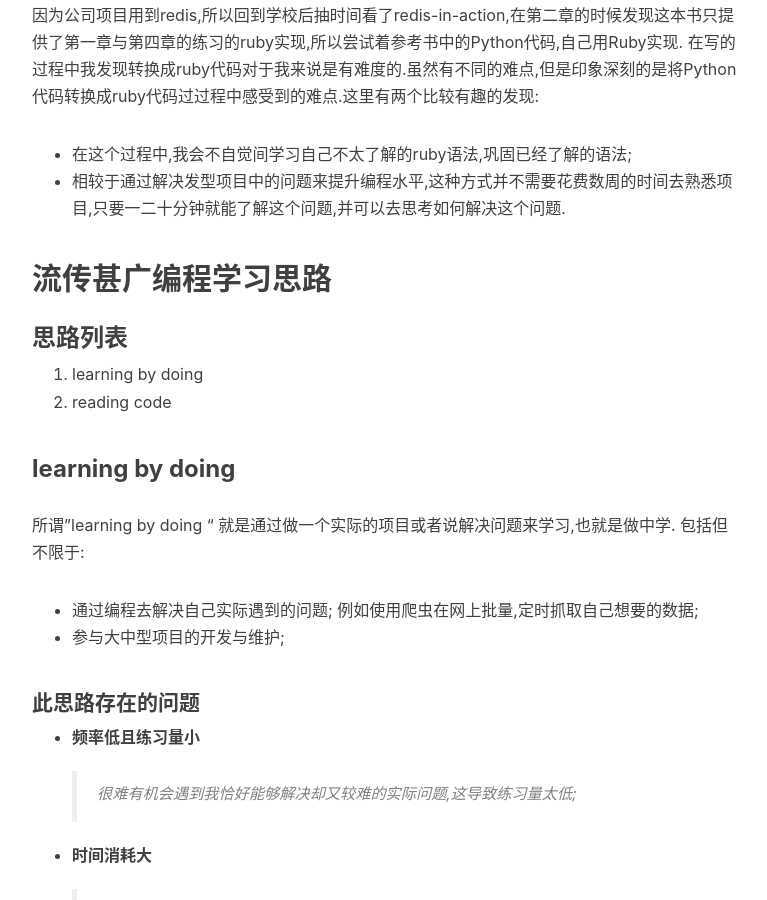
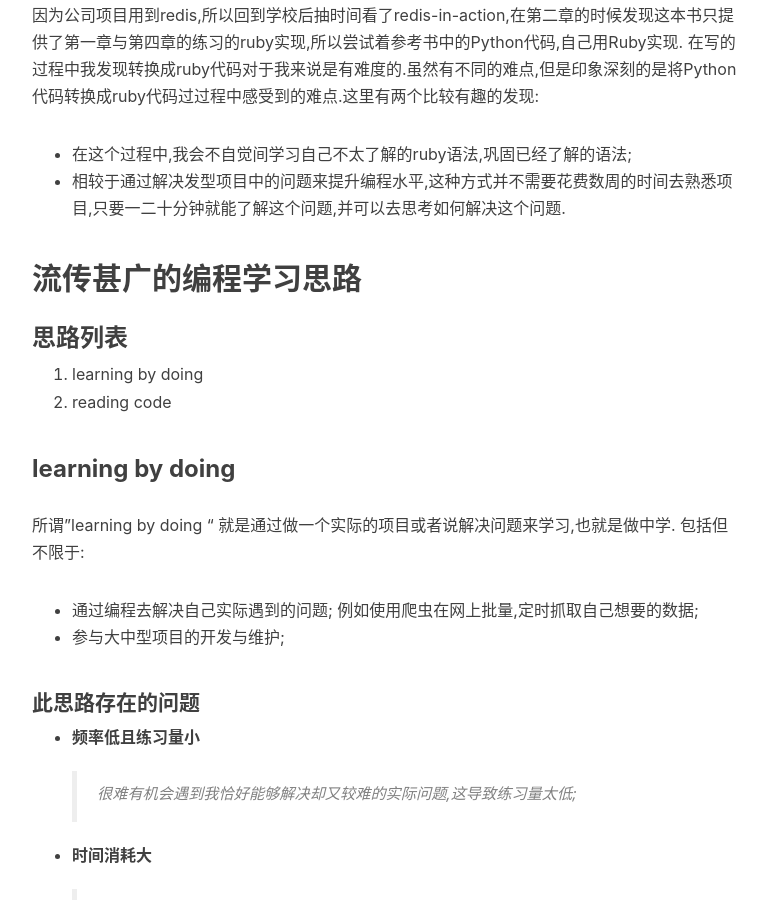
Before and after one commit to SCH94/mind1949.github.io, a Jekyll site: the page built from _posts/18-06-06-对做练习题的重新.md, in a window 1280 px wide and 900 px high, scrolled down 769 px. Shown: the whole window, without its empty margins (233-1000 px from the left). Built offline with Jekyll 4.4.1, drawn with Linux system fonts in a browser that asks for light colours; nearby versions of some CDN libraries; comment, search, counter and statistics services are not loaded.

Commit message:
Update and rename 18-06-06-对做练习题的思考.md to 18-06-06-对做练习题的重新.md

```diff
--- a/_posts/18-06-06-对做练习题的思考.md
+++ b/_posts/18-06-06-对做练习题的重新.md
@@ -22,7 +22,7 @@ tags:
 * 在这个过程中,我会不自觉间学习自己不太了解的ruby语法,巩固已经了解的语法;
 * 相较于通过解决发型项目中的问题来提升编程水平,这种方式并不需要花费数周的时间去熟悉项目,只要一二十分钟就能了解这个问题,并可以去思考如何解决这个问题.
 
-## 流传甚广编程学习思路
+## 流传甚广的编程学习思路
 ###  思路列表
 1. learning by doing
 2. reading code
```
